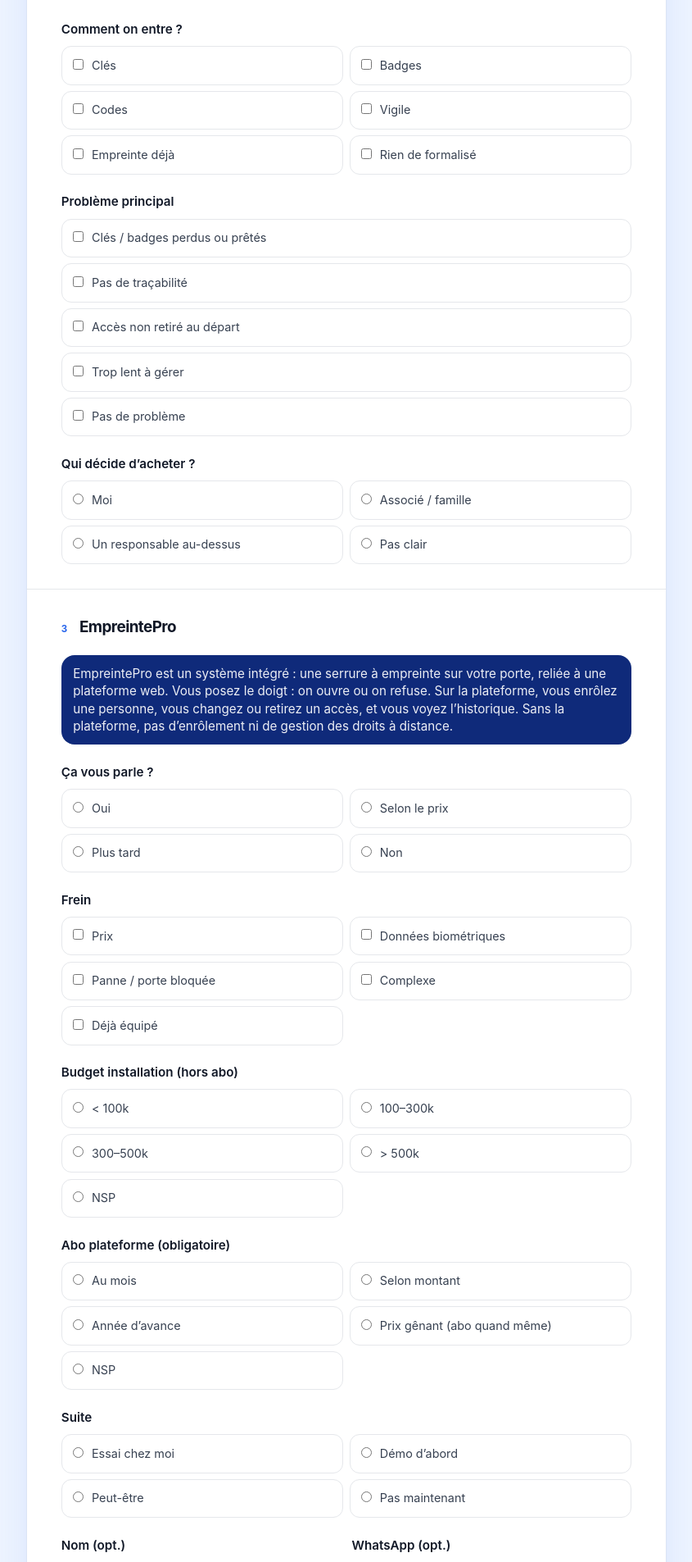
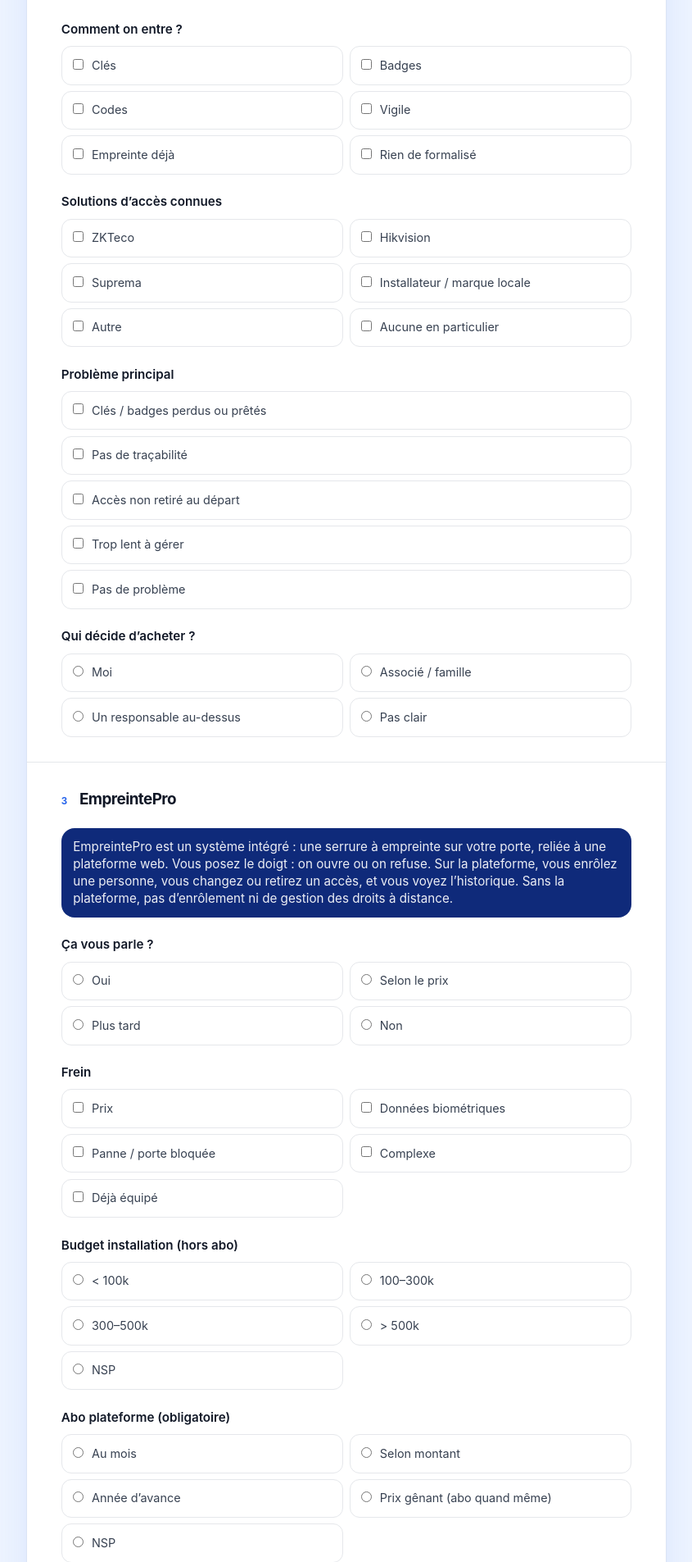
Before and after one commit to Fatoumata7703/empreintepro-etude, a Flask app: page / in a window 1280 px wide. Shown: the part 907-2812 px from the top of the page at 82% size, without its empty margins (217-1062 px from the left). Run offline with Flask 3, Linux system fonts and the light colour scheme; some libraries are stand-ins or nearby versions.

Commit message:
Restore competitors question in the shortened market survey.

```diff
--- a/static/js/survey.js
+++ b/static/js/survey.js
@@ -25,7 +25,7 @@
     zone: value("zone"),
     moyens: values("moyen"),
     portes: value("portes"),
-    concurrents: [],
+    concurrents: values("concurrent"),
     douleurs: values("douleur"),
     incident: "",
     priorite: "",
--- a/templates/questionnaire.html
+++ b/templates/questionnaire.html
@@ -90,6 +90,18 @@
               <label class="opt"><input type="checkbox" name="moyen" value="vigile"> Vigile</label>
               <label class="opt"><input type="checkbox" name="moyen" value="empreinte"> Empreinte déjà</label>
               <label class="opt"><input type="checkbox" name="moyen" value="rien"> Rien de formalisé</label>
+            </div>
+          </div>
+
+          <div class="q">
+            <span class="label">Solutions d’accès connues</span>
+            <div class="choices two">
+              <label class="opt"><input type="checkbox" name="concurrent" value="zkteco"> ZKTeco</label>
+              <label class="opt"><input type="checkbox" name="concurrent" value="hikvision"> Hikvision</label>
+              <label class="opt"><input type="checkbox" name="concurrent" value="suprema"> Suprema</label>
+              <label class="opt"><input type="checkbox" name="concurrent" value="local"> Installateur / marque locale</label>
+              <label class="opt"><input type="checkbox" name="concurrent" value="autre"> Autre</label>
+              <label class="opt"><input type="checkbox" name="concurrent" value="aucun"> Aucune en particulier</label>
             </div>
           </div>
 
```
